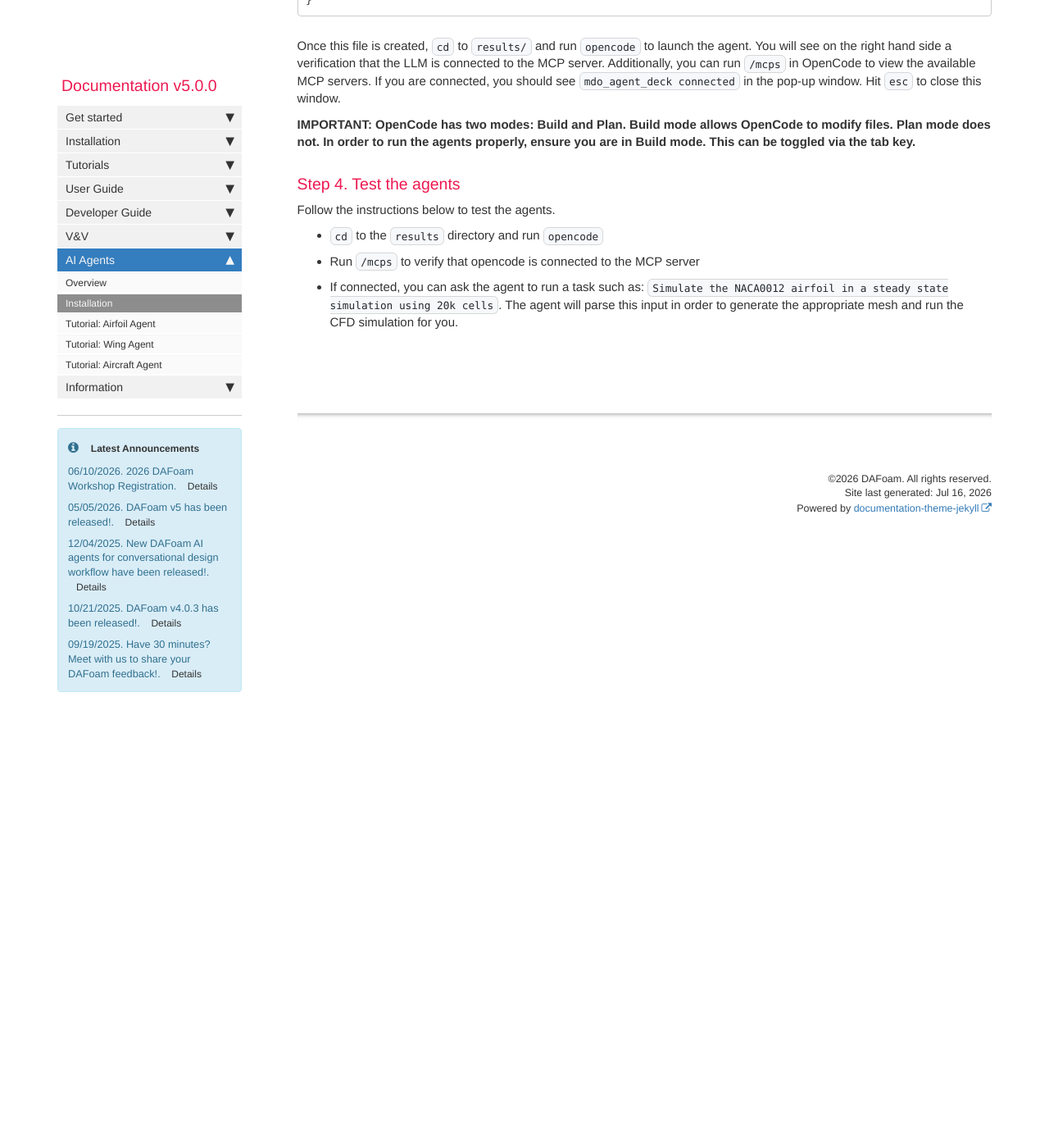
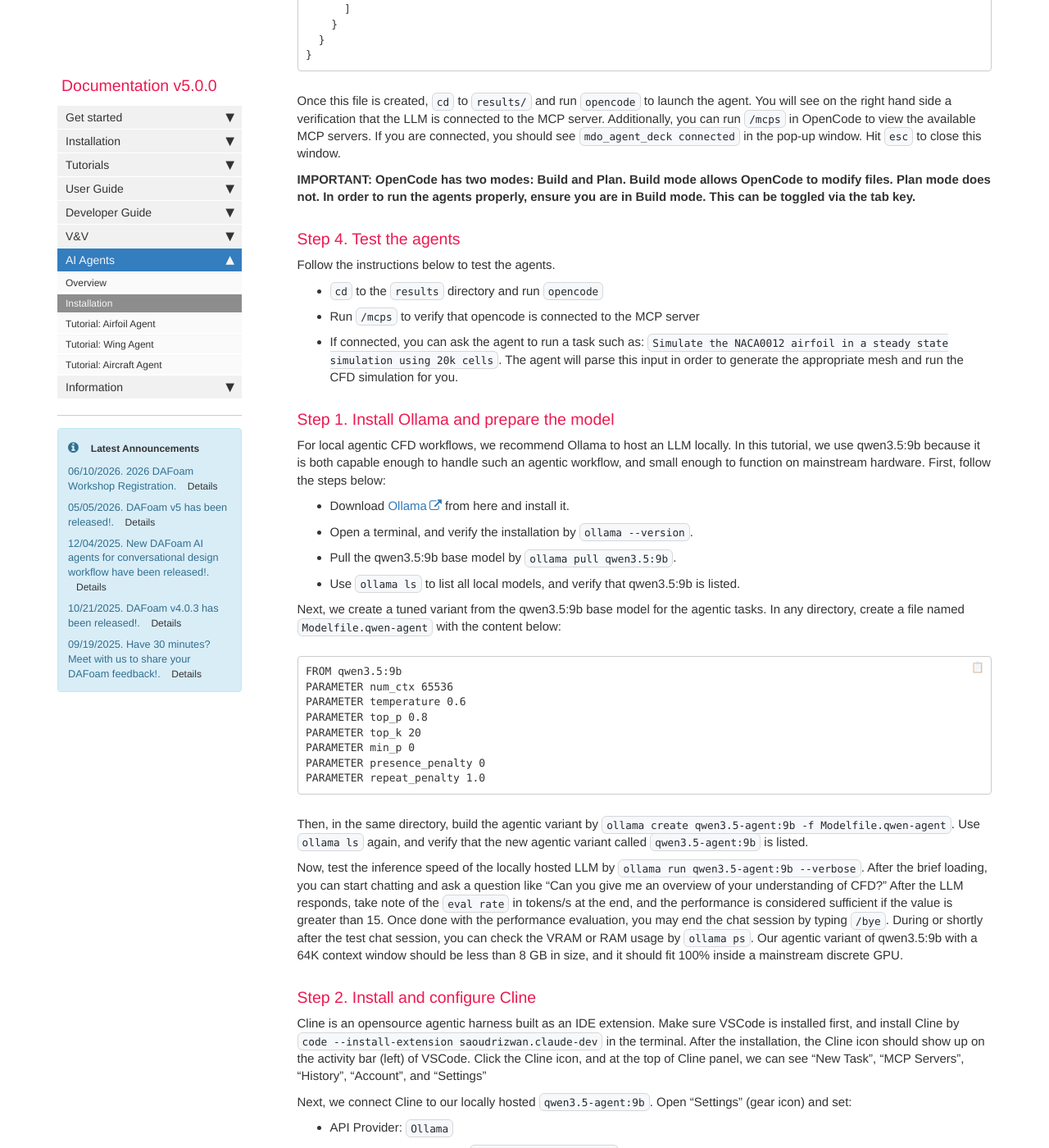
Before and after one commit to DAFoam/DAFoam.github.io, a Jekyll site: the page built from pages/mydoc/mydoc_ai_agent_installation.md, in a window 1280 px wide and 1400 px high, scrolled down 10314 px. Shown: the whole window at 82% size. Built offline with Jekyll 4.4.1, drawn with Linux system fonts in a browser that asks for light colours; comment, search, counter and statistics services are not loaded; some of the changed text lies outside the part shown.

Commit message:
Adding Cline+Ollama

````diff
--- a/pages/mydoc/mydoc_ai_agent_installation.md
+++ b/pages/mydoc/mydoc_ai_agent_installation.md
@@ -404,4 +404,88 @@ Follow the instructions below to test the agents.
 - Run `/mcps` to verify that opencode is connected to the MCP server
 - If connected, you can ask the agent to run a task such as: `Simulate the NACA0012 airfoil in a steady state simulation using 20k cells`. The agent will parse this input in order to generate the appropriate mesh and run the CFD simulation for you.
 
+### Step 1. Install Ollama and prepare the model
+
+For local agentic CFD workflows, we recommend Ollama to host an LLM locally. In this tutorial, we use qwen3.5:9b because it is both capable enough to handle such an agentic workflow, and small enough to function on mainstream hardware. First, follow the steps below:
+
+- Download [Ollama](https://ollama.com/download) from here and install it.
+- Open a terminal, and verify the installation by `ollama --version`.
+- Pull the qwen3.5:9b base model by `ollama pull qwen3.5:9b`.
+- Use `ollama ls` to list all local models, and verify that qwen3.5:9b is listed.
+
+Next, we create a tuned variant from the qwen3.5:9b base model for the agentic tasks. In any directory, create a file named `Modelfile.qwen-agent` with the content below:
+
+```
+FROM qwen3.5:9b
+PARAMETER num_ctx 65536
+PARAMETER temperature 0.6
+PARAMETER top_p 0.8
+PARAMETER top_k 20
+PARAMETER min_p 0
+PARAMETER presence_penalty 0
+PARAMETER repeat_penalty 1.0
+```
+
+Then, in the same directory, build the agentic variant by `ollama create qwen3.5-agent:9b -f Modelfile.qwen-agent`. Use `ollama ls` again, and verify that the new agentic variant called `qwen3.5-agent:9b` is listed.
+
+Now, test the inference speed of the locally hosted LLM by `ollama run qwen3.5-agent:9b --verbose`. After the brief loading, you can start chatting and ask a question like "Can you give me an overview of your understanding of CFD?" After the LLM responds, take note of the `eval rate` in tokens/s at the end, and the performance is considered sufficient if the value is greater than 15. Once done with the performance evaluation, you may end the chat session by typing `/bye`. During or shortly after the test chat session, you can check the VRAM or RAM usage by `ollama ps`. Our agentic variant of qwen3.5:9b with a 64K context window should be less than 8 GB in size, and it should fit 100% inside a mainstream discrete GPU.
+
+<!-- By default, Ollama only loads the LLM at the first user message, and automatically unloads after some idle time. To make the LLM persistent in RAM/VRAM... -->
+
+### Step 2. Install and configure Cline
+
+Cline is an opensource agentic harness built as an IDE extension. Make sure VSCode is installed first, and install Cline by `code --install-extension saoudrizwan.claude-dev` in the terminal. After the installation, the Cline icon should show up on the activity bar (left) of VSCode. Click the Cline icon, and at the top of Cline panel, we can see "New Task", "MCP Servers", "History", "Account", and "Settings"
+
+Next, we connect Cline to our locally hosted `qwen3.5-agent:9b`. Open "Settings" (gear icon) and set:
+
+- API Provider: `Ollama`
+- Base URL: leave default (`http://localhost:11434`)
+- Model: `qwen3.5-agent:9b`
+- Context window: `65536`
+
+Then, we connect Cline to the `mdo_agent_deck` MCP server. Click "MCP Servers" (server stack icon), "Configure", and then "Configure MCP Servers", and then put the following content into cline_mcp_settings.json, and change the placeholder `ABSOLUTE_PATH_TO_mdo_agents_results` to your actual absolute path. For Windows users, make sure to use "\\" instead of "\".
+
+```json
+{
+  "mcpServers": {
+    "mdo_agent_deck": {
+      "command": "docker",
+      "args": [
+        "run", "-i", "--rm",
+        "-p", "8001:8001",
+        "-p", "8002:8002",
+        "--mount", "type=bind,src=ABSOLUTE_PATH_TO_mdo_agents_results,target=/home/dafoamuser/mount",
+        "-w", "/home/dafoamuser/mount",
+        "mdo_agent_deck:latest",
+        "bash", "-lc",
+        "source /home/dafoamuser/dafoam/loadDAFoam.sh && mdo-agent-deck-mcp"
+      ],
+      "disabled": false,
+      "timeout": 600,
+      "autoApprove": [
+        "must_call_first", "get_skills", "get_pre_context",
+        "get_skill_input_info", "get_skill_advanced_parameters",
+        "set_skill_inputs", "set_skill_advanced_parameters",
+        "generate_lhs_samples", "prepare", "run", "submit_run_batch",
+        "review_run", "wait_for_run", "analyze", "review_analyze",
+        "get_post_context"
+      ]
+    }
+  }
+}
+```
+
+The `mdo_agent_deck` MCP server should then show up with a green light on, and a corresponding Docker container should also spawn. You can click "Restart Server" if it is shown as red light instead.
+
+Note that Cline has a known bug in which it may auto-append its own cline_mcp_settings.json with "}" hencing corrucpting it. If the MCP server randomly stopped working, this may likely be the case. You can solve this by checking cline_mcp_settings.json and remove those "}" manually, or lock cline_mcp_settings.json as read-only.
+
+### Step 3. Test the agents
+
+With both the LLM and the MCP server connected to Cline, we can now run some local agentic CFD workflows. Click "New Task", and you can start an agentic CFD run via a prompt.
+
+You can try something like `You have MCP tools from the mdo_agent_deck server. First call must_call_first, then follow the returned workflow steps exactly, in order. Task: run a DAFoam RANS CFD analysis of the NACA0012 airfoil at 5 degrees angle of attack, Reynolds number 1e6; use 20000 cells, 2 CPU cores, and default values for the rest.` The agent will then parse the user intent, perform meshing, CFD, post-processing in sequetial order, and then report the results back to the human user.
+
+Note that the hints about `mdo_agent_deck` and `must_call_first` are not strictly necessary, but they help enforce reliability for a small language model like qwen3.5:9b.
+
+
 {% include links.html %}
````
